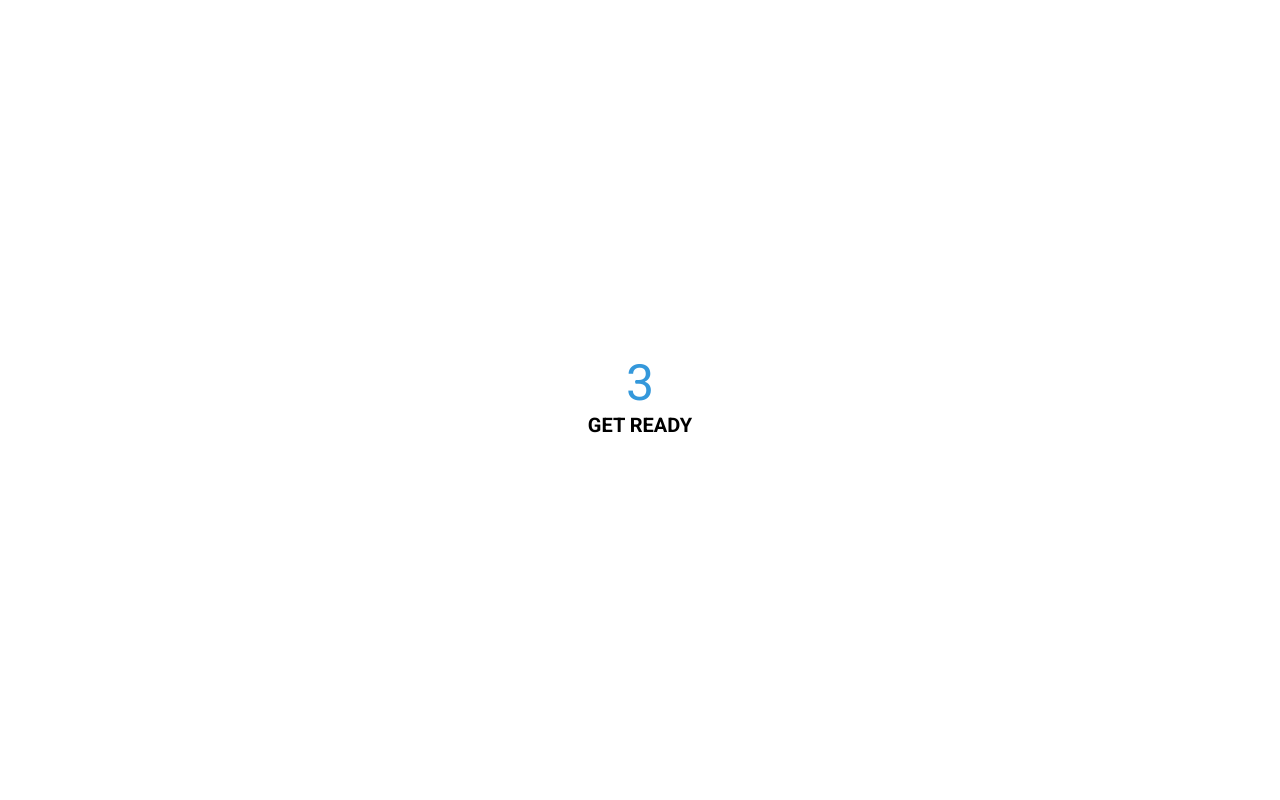
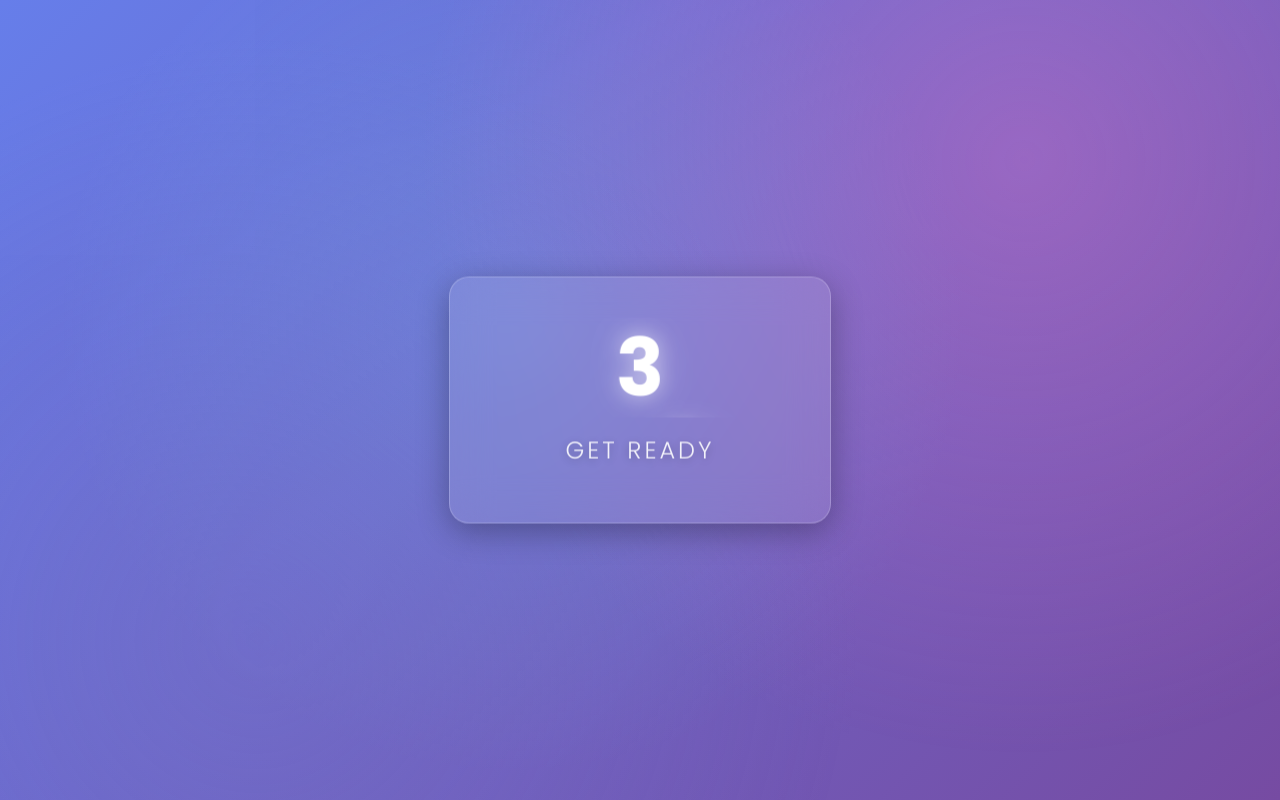
Before and after one commit to vivek-kumar-github/firstDevOpsProject, a plain HTML site: page index.html in a window 1280 px wide. Drawn offline with Linux system fonts and the light colour scheme.

Commit message:
First commit

```diff
--- a/style.css
+++ b/style.css
@@ -1,20 +1,45 @@
-@import url('https://fonts.googleapis.com/css2?family=Roboto:wght@400;700&display=swap');
+@import url('https://fonts.googleapis.com/css2?family=Poppins:wght@300;400;600;700&display=swap');
 
 * {
   box-sizing: border-box;
 }
 
 body {
-  font-family: 'Roboto', sans-serif;
+  font-family: 'Poppins', sans-serif;
   margin: 0;
   height: 100vh;
   overflow: hidden;
+  background: linear-gradient(135deg, #667eea 0%, #764ba2 100%);
+  position: relative;
+}
+
+body::before {
+  content: '';
+  position: absolute;
+  top: 0;
+  left: 0;
+  right: 0;
+  bottom: 0;
+  background: radial-gradient(circle at 20% 80%, rgba(120, 119, 198, 0.3) 0%, transparent 50%),
+              radial-gradient(circle at 80% 20%, rgba(255, 119, 198, 0.3) 0%, transparent 50%),
+              radial-gradient(circle at 40% 40%, rgba(120, 219, 255, 0.2) 0%, transparent 50%);
+  animation: backgroundPulse 4s ease-in-out infinite alternate;
+}
+
+@keyframes backgroundPulse {
+  0% { opacity: 0.8; }
+  100% { opacity: 1; }
 }
 
 h4 {
-  font-size: 20px;
-  margin: 5px;
+  font-size: 24px;
+  margin: 15px 0;
   text-transform: uppercase;
+  color: #ffffff;
+  font-weight: 300;
+  letter-spacing: 3px;
+  text-shadow: 0 2px 10px rgba(0, 0, 0, 0.3);
+  opacity: 0.9;
 }
 
 .counter {
@@ -23,6 +48,13 @@ h4 {
   left: 50%;
   transform: translate(-50%, -50%);
   text-align: center;
+  z-index: 10;
+  padding: 40px;
+  border-radius: 20px;
+  background: rgba(255, 255, 255, 0.1);
+  backdrop-filter: blur(20px);
+  border: 1px solid rgba(255, 255, 255, 0.2);
+  box-shadow: 0 8px 32px rgba(0, 0, 0, 0.3);
 }
 
 .counter.hide {
@@ -46,6 +78,29 @@ h4 {
   left: 50%;
   transform: translate(-50%, -50%) scale(0);
   text-align: center;
+  z-index: 10;
+}
+
+.final h1 {
+  font-size: 120px;
+  font-weight: 700;
+  color: #ffffff;
+  margin: 0 0 30px 0;
+  text-shadow: 0 0 30px rgba(255, 255, 255, 0.5),
+               0 0 60px rgba(255, 255, 255, 0.3),
+               0 0 90px rgba(255, 255, 255, 0.1);
+  background: linear-gradient(45deg, #ff6b6b, #4ecdc4, #45b7d1, #96ceb4, #feca57);
+  background-size: 300% 300%;
+  -webkit-background-clip: text;
+  -webkit-text-fill-color: transparent;
+  background-clip: text;
+  animation: gradientShift 3s ease infinite;
+}
+
+@keyframes gradientShift {
+  0% { background-position: 0% 50%; }
+  50% { background-position: 100% 50%; }
+  100% { background-position: 0% 50%; }
 }
 
 .final.show {
@@ -68,12 +123,15 @@ h4 {
 }
 
 .nums {
-  color: #3498db;
-  font-size: 50px;
+  color: #ffffff;
+  font-size: 80px;
+  font-weight: 700;
   position: relative;
   overflow: hidden;
-  width: 250px;
-  height: 50px;
+  width: 300px;
+  height: 100px;
+  text-shadow: 0 0 20px rgba(255, 255, 255, 0.5),
+               0 0 40px rgba(255, 255, 255, 0.3);
 }
 
 .nums span {
```
